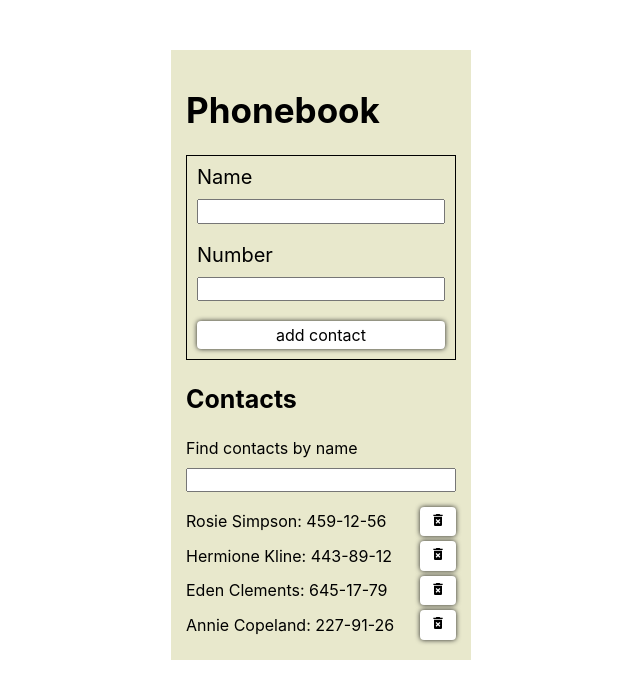
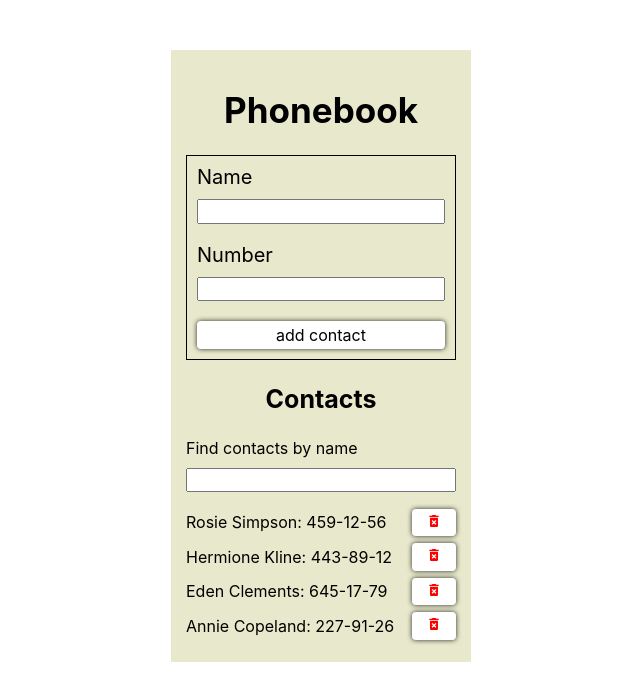
Before and after one commit to Sergii79/goit-react-hw-02-phonebook, a React (Create React App) app: page / in a window 1280 px wide. Shown: the top 700 px of the page, without its empty margins (319-959 px from the left). Built offline with nearby package versions, Linux system fonts and the light colour scheme.

Commit message:
commit fifth

```diff
--- a/src/components/App.styled.js
+++ b/src/components/App.styled.js
@@ -8,12 +8,14 @@ export const Container = styled.div`
 `;
 
 export const Title = styled.h1`
+  text-align: center;
   margin: 25px 0;
   font-size: 35px;
   font-weight: 700;
 `;
 
 export const Subject = styled.h2`
+  text-align: center;
   margin: 25px 0;
   font-size: 25px;
   font-weight: 700;
--- a/src/components/ContactList/ContactListItems/ContactListItems.jsx
+++ b/src/components/ContactList/ContactListItems/ContactListItems.jsx
@@ -9,7 +9,9 @@ export const ContactListItems = ({ item: {name, number}, deleteContact }) => {
         <TextList key={name}>
             <Text>{name}: {number}</Text>
             <DeleteBtn type="button" onClick={() => deleteContact(name)}>
-                <MdDeleteForever />
+                <MdDeleteForever
+                    style={{ color: "red" }}
+                />
             </DeleteBtn>
         </TextList>
     );
--- a/src/components/ContactList/ContactListItems/ContactListItems.styled.js
+++ b/src/components/ContactList/ContactListItems/ContactListItems.styled.js
@@ -1,30 +1,20 @@
 import styled from "styled-components";
 
 export const TextList = styled.li`
-    margin: 5px 0;
+    margin: 7px 0;
     display: flex;
     justify-content: space-between;
     align-items: center;
 `;
 
 export const Text = styled.span`
-    /* margin: 10px 0; */
     font-size: 16px;
     font-weight: 400;
 `;
 
 export const DeleteBtn = styled.button`
-    /* display: flex; */
-    /* height: auto; */
-    /* margin-top: 30px; */
-    /* text-align: center;
-    flex-direction: row;
-    align-items: center;
-    align-content: center;
-    justify-content: center; */
-
     cursor: pointer;
-    padding: 5px 10px;
+    padding: 4px 14px;
     background-color: #fff;
     outline: none;
     border: none;
@@ -35,8 +25,8 @@ export const DeleteBtn = styled.button`
     font-size: 16px;
     font-weight: 400;
     :hover {
-        color: #fff;
         background-color: #868282;
         box-shadow: inset 0px 0px 5px #3c3c3c;
+        svg {color: white !important;}
     }
 `;
```
Also changed, not shown: src/components/ContactForma/ContactForma.styled.js (+0 -8 lines). Lines whose indentation alone changed are shown as unchanged.
